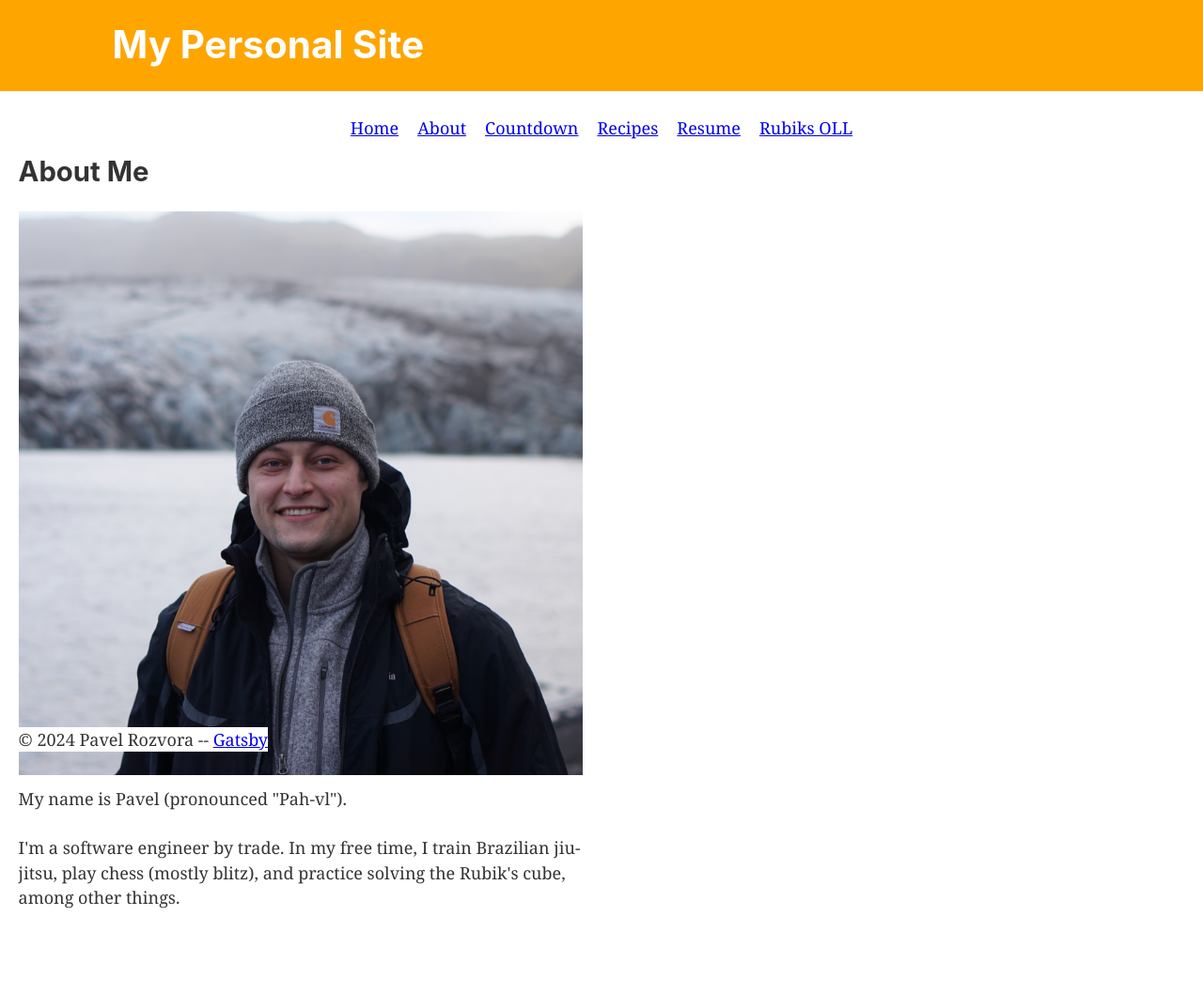
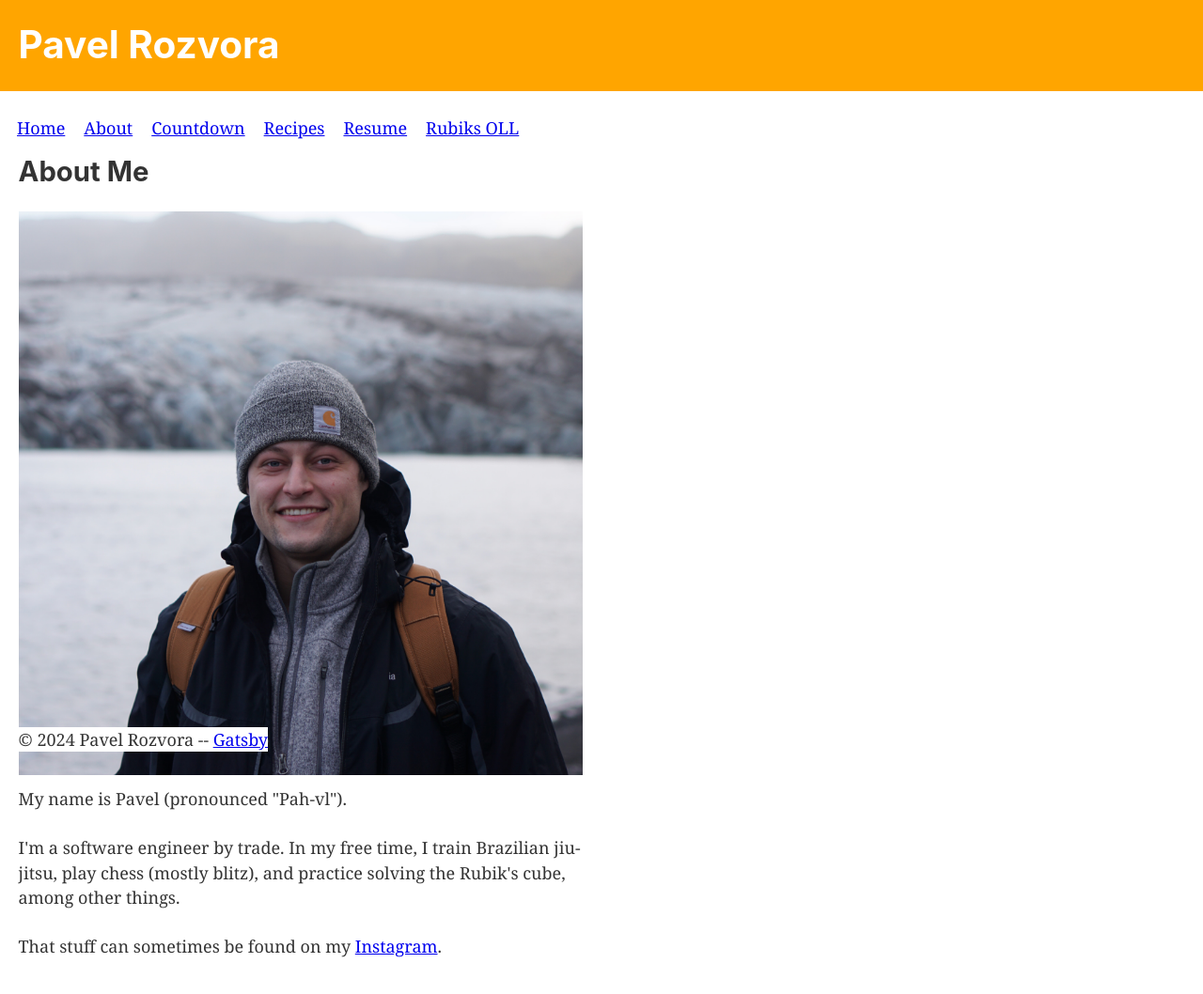
Before and after one commit to prozvora/website-v5, a Gatsby site: page /about in a window 1280 px wide. Shown: the whole page at 94% size. Before the commit the page ends 1020 px from the top, so only its background shows below. Built offline with nearby package versions, Linux system fonts and the light colour scheme; Gatsby itself is replaced by a stand-in of ours.

Commit message:
Remove SEO. Update images and layout

```diff
--- a/gatsby-config.js
+++ b/gatsby-config.js
@@ -3,22 +3,29 @@
  */
 module.exports = {
   siteMetadata: {
-    title: `My Personal Site`,
-    siteUrl: `https://www.yourdomain.tld`
+    title: `Pavel Rozvora`,
+    siteUrl: `https://www.pavelrozvora.com`,
   },
-  plugins: ["gatsby-plugin-image", "gatsby-plugin-mdx", "gatsby-plugin-sharp", "gatsby-transformer-sharp", {
-    resolve: 'gatsby-source-filesystem',
-    options: {
-      "name": "images",
-      "path": "./src/images/"
+  plugins: [
+    'gatsby-plugin-image',
+    'gatsby-plugin-mdx',
+    'gatsby-plugin-sharp',
+    'gatsby-transformer-sharp',
+    {
+      resolve: 'gatsby-source-filesystem',
+      options: {
+        name: 'images',
+        path: './src/images/',
+      },
+      __key: 'images',
     },
-    __key: "images"
-  }, {
-    resolve: 'gatsby-source-filesystem',
-    options: {
-      "name": "pages",
-      "path": "./src/pages/"
+    {
+      resolve: 'gatsby-source-filesystem',
+      options: {
+        name: 'pages',
+        path: './src/pages/',
+      },
+      __key: 'pages',
     },
-    __key: "pages"
-  }]
-};
+  ],
+}
--- a/src/components/header.js
+++ b/src/components/header.js
@@ -1,8 +1,8 @@
-import {Link} from 'gatsby';
-import PropTypes from 'prop-types';
-import React from 'react';
+import { Link } from 'gatsby'
+import PropTypes from 'prop-types'
+import React from 'react'
 
-const Header = ({siteTitle}) => (
+const Header = ({ siteTitle }) => (
   <header
     style={{
       background: `orange`,
@@ -12,13 +12,12 @@ const Header = ({siteTitle}) => (
     <div
       style={{
         margin: `0 auto`,
-        maxWidth: 1080,
         padding: `1.45rem 1.0875rem`,
       }}
     >
-      <h1 style={{margin: 0}}>
+      <h1 style={{ margin: 0 }}>
         <Link
-          to="/"
+          to='/'
           style={{
             color: `white`,
             textDecoration: `none`,
@@ -29,14 +28,14 @@ const Header = ({siteTitle}) => (
       </h1>
     </div>
   </header>
-);
+)
 
 Header.propTypes = {
   siteTitle: PropTypes.string,
-};
+}
 
 Header.defaultProps = {
   siteTitle: ``,
-};
+}
 
-export default Header;
+export default Header
--- a/src/components/sitenav.js
+++ b/src/components/sitenav.js
@@ -3,14 +3,14 @@ import React from 'react'
 import { Link } from 'gatsby'
 import '../css/sitenav.css'
 
-const NavLink = ({ children }) => <span className='NavLink'>{children}</span>
+const NavLink = ({ children }) => <span className='navLink'>{children}</span>
 
 NavLink.propTypes = {
   children: PropTypes.node,
 }
 
 const Navbar = ({ children }) => (
-  <div className='Navbar'>
+  <div className='navbar'>
     {React.Children.map(children, (child) => (
       <NavLink>{React.cloneElement(child)}</NavLink>
     ))}
--- a/src/css/sitenav.css
+++ b/src/css/sitenav.css
@@ -1,10 +1,10 @@
-.NavLink {
+.navLink {
   padding: 0 10px;
   white-space: nowrap;
 }
 
-.Navbar {
-    margin: auto;
-    padding: 0 16px;
-    max-width: fit-content;
+.navbar {
+  display: inline-block;
+  margin: 0 8px;
+  max-width: 90vw;
 }
--- a/src/pages/about.js
+++ b/src/pages/about.js
@@ -1,20 +1,18 @@
 import React from 'react'
 
 import Layout from '../components/layout'
-// import SEO from '../components/seo'
 import { StaticImage } from 'gatsby-plugin-image'
 
 import '../css/about.css'
 
 const About = () => (
   <Layout>
-    {/* <SEO title="About" /> */}
     <h2>About Me</h2>
     <StaticImage
       src='../images/proz_pic.jpeg'
       alt='Me in Iceland'
       placeholder='blurred'
-      layout='fixed'
+      layout='constrained'
       width={600}
       height={600}
     />
@@ -24,6 +22,17 @@ const About = () => (
       jiu-jitsu, play chess (mostly blitz), and practice solving the Rubik's
       cube, among other things.
     </p>
+    <p>
+      That stuff can sometimes be found on my{' '}
+      <a
+        href='https://www.instagram.com/pavelroz/'
+        target='_blank'
+        rel='noopener noreferrer'
+      >
+        Instagram
+      </a>
+      .
+    </p>
   </Layout>
 )
 
--- a/src/pages/countdown.js
+++ b/src/pages/countdown.js
@@ -2,11 +2,9 @@ import React from 'react'
 
 import Layout from '../components/layout'
 import Timer from '../components/timer'
-// import SEO from '../components/seo'
 
 const Countdown = () => (
   <Layout>
-    {/* <SEO title="Countdown" /> */}
     <h2>How long do I have to wait?</h2>
     <Timer title='Until 2025' endDate='2025-01-01T00:00:00' />
     <Timer
--- a/src/pages/index.js
+++ b/src/pages/index.js
@@ -1,11 +1,9 @@
 import React from 'react'
 
 import Layout from '../components/layout'
-// // import SEO from '../components/seo'
 
 const IndexPage = () => (
   <Layout>
-    {/* <SEO title="Home" /> */}
     <h2>About This Site</h2>
     <p>
       This site is free space for me to do random things I find interesting.
--- a/src/pages/recipes.js
+++ b/src/pages/recipes.js
@@ -1,7 +1,6 @@
 import React, { useState } from 'react'
 
 import Layout from '../components/layout'
-// import SEO from '../components/seo'
 import RecipeDetail from '../components/recipe_detail'
 import { recipeList } from '../../static/recipe_list'
 import '../css/recipes.css'
@@ -12,7 +11,6 @@ const Recipes = () => {
   const handleChange = (e) => setMultiplier(e.target.value)
   return (
     <Layout>
-      {/* <SEO title="Recipes" /> */}
       <h2>Recipes</h2>
       <label className='multiplier'>
         Multiply ingredient amounts:
--- a/src/pages/rubiks.js
+++ b/src/pages/rubiks.js
@@ -1,7 +1,6 @@
 import React from 'react'
 
 import Layout from '../components/layout'
-// import SEO from '../components/seo'
 import RubiksSection from '../components/rubiks_section'
 import {
   dot,
@@ -25,7 +24,6 @@ import '../css/rubiks.css'
 
 const Rubiks = () => (
   <Layout>
-    {/* <SEO title="Rubiks" /> */}
     <h2>Rubiks Cube OLL Algorithms</h2>
     <p>
       Click a tile, or tab to a tile and press any key, to toggle showing its
```
Also changed, not shown: src/components/layout.js (+13 -13 lines), src/components/seo.js (deleted, +0 -88 lines), src/pages/resume.js (+21 -2 lines), 2 other files.
